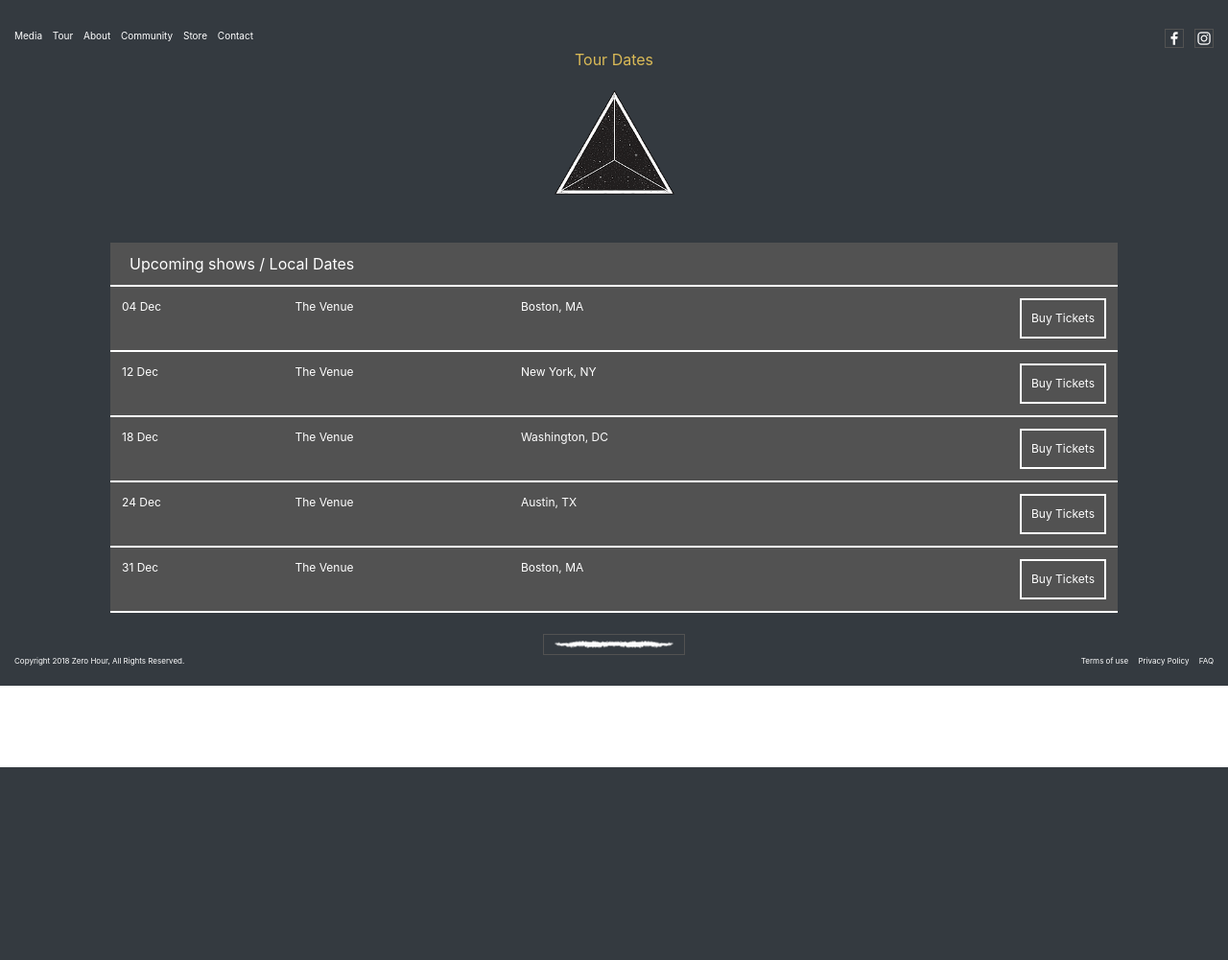
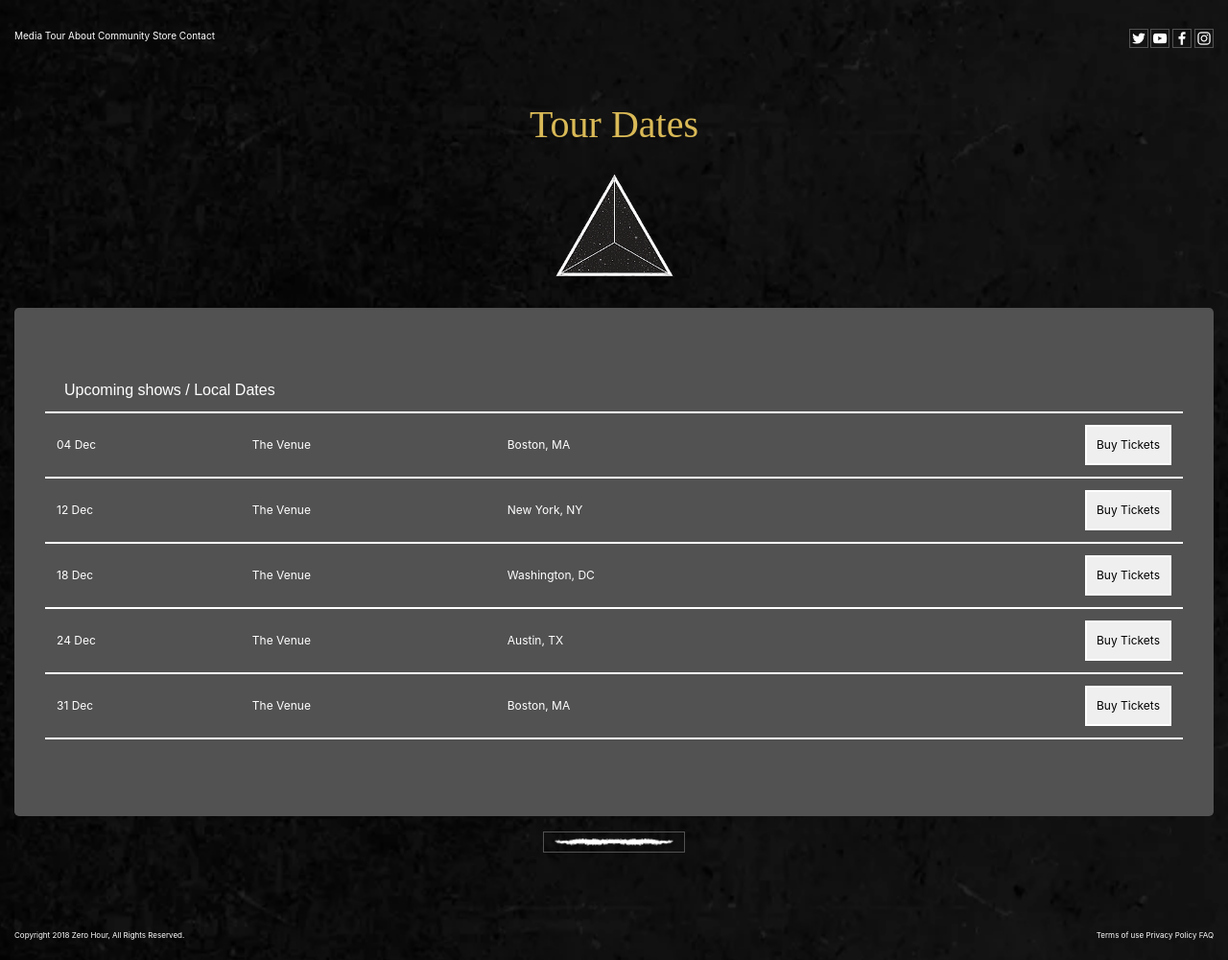
Before and after one commit to richardhanksjr/CS634-Group-Project, a PHP site: page /tours.html in a window 1280 px wide. Shown: the whole page at 96% size. Before the commit the page ends 800 px from the top, so only its background shows below. Run offline with PHP 8.4, Linux system fonts and the light colour scheme.

Commit message:
More refinement to the tours.html and tours.css.

```diff
--- a/css/tours.css
+++ b/css/tours.css
@@ -1,37 +1,40 @@
 .footer {
   font-size: 8px;
   padding-bottom: 20px;
+  margin-top: 6em;
 }
 
 .header {
   font-size: 10px;
   padding-top: 30px;
+  margin-bottom: 5em;
 }
 
 .tour-dates {
   color: #daba57;
+  font-size: 40px;
+  font-family: 'Times New Roman', Times, serif;
 }
 
 .tour-table {
   background-color: #525252;
-  margin: 100px;
-  margin-top: 50px;
-  margin-bottom: 20px;
+  margin-right:2em;
+  margin-top: 2em;
+  margin-bottom: 0em;
   border-right: : 0px;
-  /* padding-bottom: .1px; */
-  /* margin-left: 50px;
-  margin-right: 50px; */
+
+}
+
+.navbar {
+	margin-bottom: 0;
+	border-radius: 0;
 }
 
 .dates {
   margin: 10px;
   margin-left: 20px;
   font-size: 16px;
-}
-
-.btn {
-  /* padding-right: 0px; */
-  /* margin-right: 0px; */
+  font-family: ITF Devangari, sans-serif;
 }
 
 .tour-body {
@@ -43,19 +46,16 @@ tr {
 
 }
 
-/* tr.border_bottom td {
-  border-bottom:50pt solid black;
-} */
-
 button {
-  background-color: #525252;
+  /* background-color: #525252; */
   padding: 10px;
-  color: white;
+  /* color: white; */
   border: 2px solid white;
 }
 
 .table {
   border-top: 2px solid white;
+  margin-right: 10em;
 }
 
 .triangle {
@@ -65,24 +65,41 @@ button {
 
 .bar {
   border: 1px solid #525252;
+  margin-top: 1em;
+  margin-bottom: 2em;
 }
 
 .icon {
   max-width: 20px;
   max-height: 20px;
   border: 1px solid #525252;
-  /* padding: 0px;
-  margin: 0px; */
+  padding: 0px;
+  margin: 0px;ß
 
 }
 
-/* .icons {
-  margin-right: 30px;
-  /* padding: 0px;
-  margin: 0px; */
-} */
+tr {
+  padding-top: 0px;
+  padding-bottom: 0px;
+}
 
 .icon-li {
   margin: 0px;
   margin-right:0px;
+  margin-left:0px;
 }
+
+.page {
+  background-image: url("../images/b3_bg.png");
+}
+
+/* To remove the spacing between the icons */
+.list-inline-item:not(:last-child) {
+    margin-right: 0rem;
+}
+
+.table td, .table th {
+  vertical-align: middle;
+  padding-top: 1em;
+  padding-bottom: 1em;
+}
--- a/tours.html
+++ b/tours.html
@@ -5,10 +5,14 @@
     <title>Zero Hour Tours</title>
     <meta name="viewport" content="width=device-width, initial-scale=1">
     <link rel="stylesheet" href="https://maxcdn.bootstrapcdn.com/bootstrap/4.0.0/css/bootstrap.min.css" integrity="sha384-Gn5384xqQ1aoWXA+058RXPxPg6fy4IWvTNh0E263XmFcJlSAwiGgFAW/dAiS6JXm" crossorigin="anonymous">
+    <script
+    	src="https://ajax.googleapis.com/ajax/libs/jquery/3.3.1/jquery.min.js"></script>
+    <script
+    	src="https://maxcdn.bootstrapcdn.com/bootstrap/3.3.7/js/bootstrap.min.js"></script>
     <link rel="stylesheet" href="css/tours.css">
   </head>
   <body>
-    <div class="container-fluid bg-dark text-white">
+    <div class="container-fluid bg-dark text-white page">
       <div class="row header">
         <div class="col-6">
           <div class="list-inline">
@@ -22,14 +26,15 @@
         </div>
         <div class="col-6">
           <div class="list-inline text-right icons">
+            <li class="list-inline-item text-right icon-li"><img class="icon" src="images/twitter_icon.png" alt="twitter icon"></li>
+            <li class="list-inline-item text-right icon-li"><img class="icon" src="images/play_icon.png" alt="twitter icon"></li>
             <li class="list-inline-item text-right icon-li"><img class="icon" src="images/facebook_icon.png" alt="twitter icon"></li>
             <li class="list-inline-item text-right icon-li"><img class="icon" src="images/instigram_icon.png" alt="instagram icon"></li>
 
           </div>
         </div>
+      </div>
 
-      </div>
-      <!--Header  -->
 
       <!-- Page header  -->
       <div class="container">
@@ -39,22 +44,19 @@
           </div>
         </div>
         <div class="text-center">
-          <img class = "text-center triangle" src="images/triangle_image.png" alt="">
+          <a href="index.html"><img class = "text-center triangle" src="images/triangle_image.png" alt=""></a>
           <!-- <div class="col-5">
 
           </div>
          <img class="col-2 text-center" src="images/triangle_image.png" alt="Triangle Icon"> -->
         </div>
       </div>
-
       <!-- Tour Content -->
-
-      <div class="tour-table">
+      <div class="table-responsive tour-table jumbotron">
         <table class="table">
             <div class="row">
-              <div class="col-12 dates">
+              <div class="col-6 dates">
                 Upcoming shows / Local Dates
-
               </div>
             </div>
 
@@ -63,42 +65,42 @@
               <td>04 Dec</td>
               <td>The Venue</td>
               <td>Boston, MA</td>
-              <td class="text-right"><button type="button" name="button">Buy Tickets</button></td>
+              <td class="text-right"><a href="https://www.ticketmaster.com/search?q=zero+hour"><button type="button" name="button">Buy Tickets</button></a></td>
             </tr>
             <tr>
               <td>12 Dec</td>
               <td>The Venue</td>
               <td>New York, NY</td>
-              <td class="text-right"><button type="button" name="button">Buy Tickets</button></td>
+              <td class="text-right"><a href="https://www.ticketmaster.com/search?q=zero+hour"><button type="button" name="button">Buy Tickets</button></a></td>
             </tr>
             <tr>
               <td>18 Dec</td>
               <td>The Venue</td>
               <td>Washington, DC</td>
-              <td class="text-right"><button type="button" name="button">Buy Tickets</button></td>
+              <td class="text-right"><a href="https://www.ticketmaster.com/search?q=zero+hour"><button type="button" name="button">Buy Tickets</button></a></td>
             </tr>
             <tr>
               <td>24 Dec</td>
               <td>The Venue</td>
               <td>Austin, TX</td>
-              <td class="text-right"><button type="button" name="button">Buy Tickets</button></td>
+              <td class="text-right"><a href="https://www.ticketmaster.com/search?q=zero+hour"><button type="button" name="button">Buy Tickets</button></a></td>
             </tr>
             <tr>
               <td>31 Dec</td>
               <td>The Venue</td>
               <td>Boston, MA</td>
-              <td class="text-right"><button type="button" name="button">Buy Tickets</button></td>
+              <td class="text-right"><a href="https://www.ticketmaster.com/search?q=zero+hour"><button type="button" name="button">Buy Tickets</button></a></td>
             </tr>
           </tbody>
         </table>
       </div>
 
-
-
           <!-- Bottom Icon -->
           <div class="text-center">
             <img class="bar" src="images/white_bar.png" alt="Icon Under Tour Dates">
           </div>
+
+          <!-- Footer -->
 
           <div class="footer">
             <div class="row">
@@ -116,8 +118,6 @@
 
             </div>
           </div>
-          <!-- Footer -->
-
     </div>
   </body>
 </html>
```
